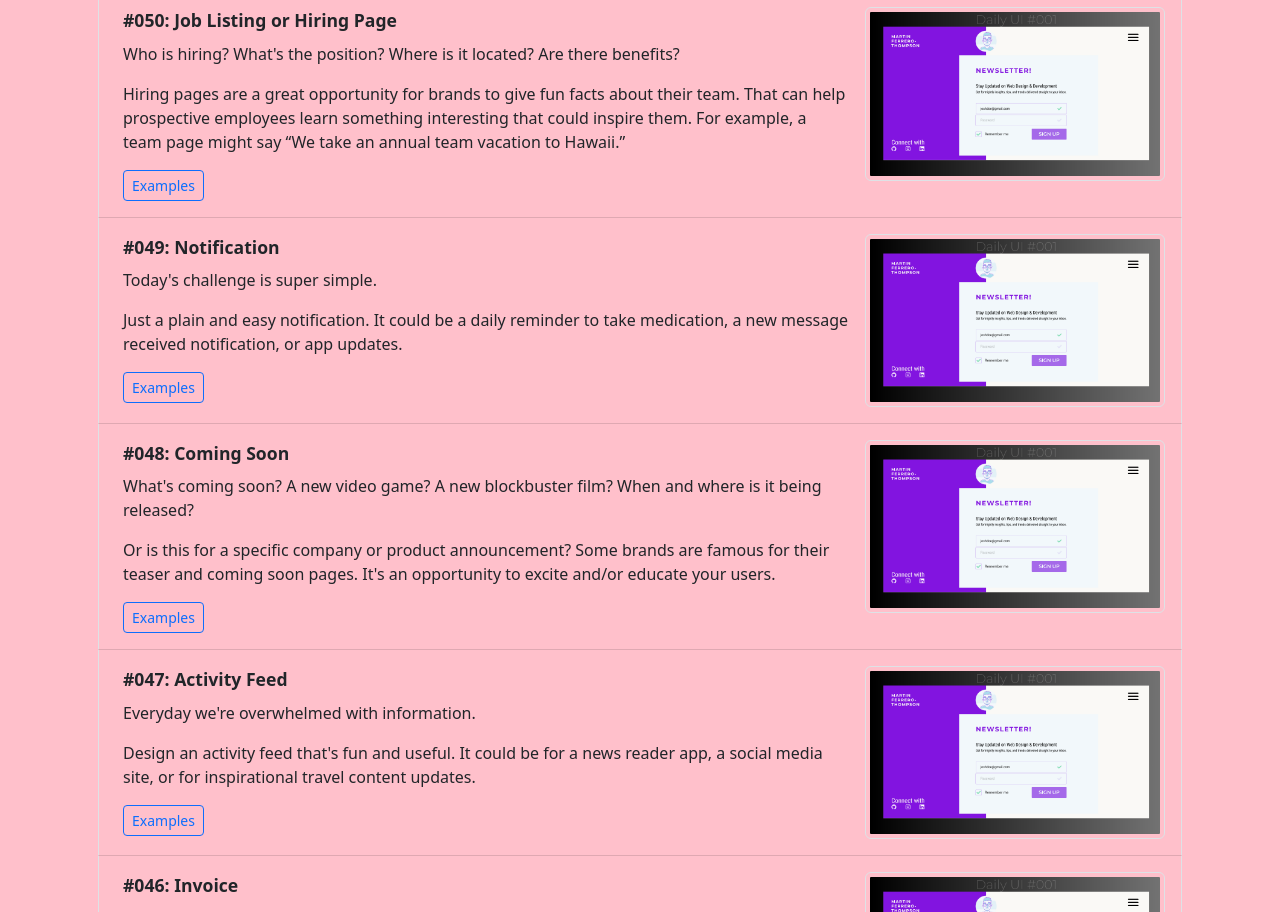
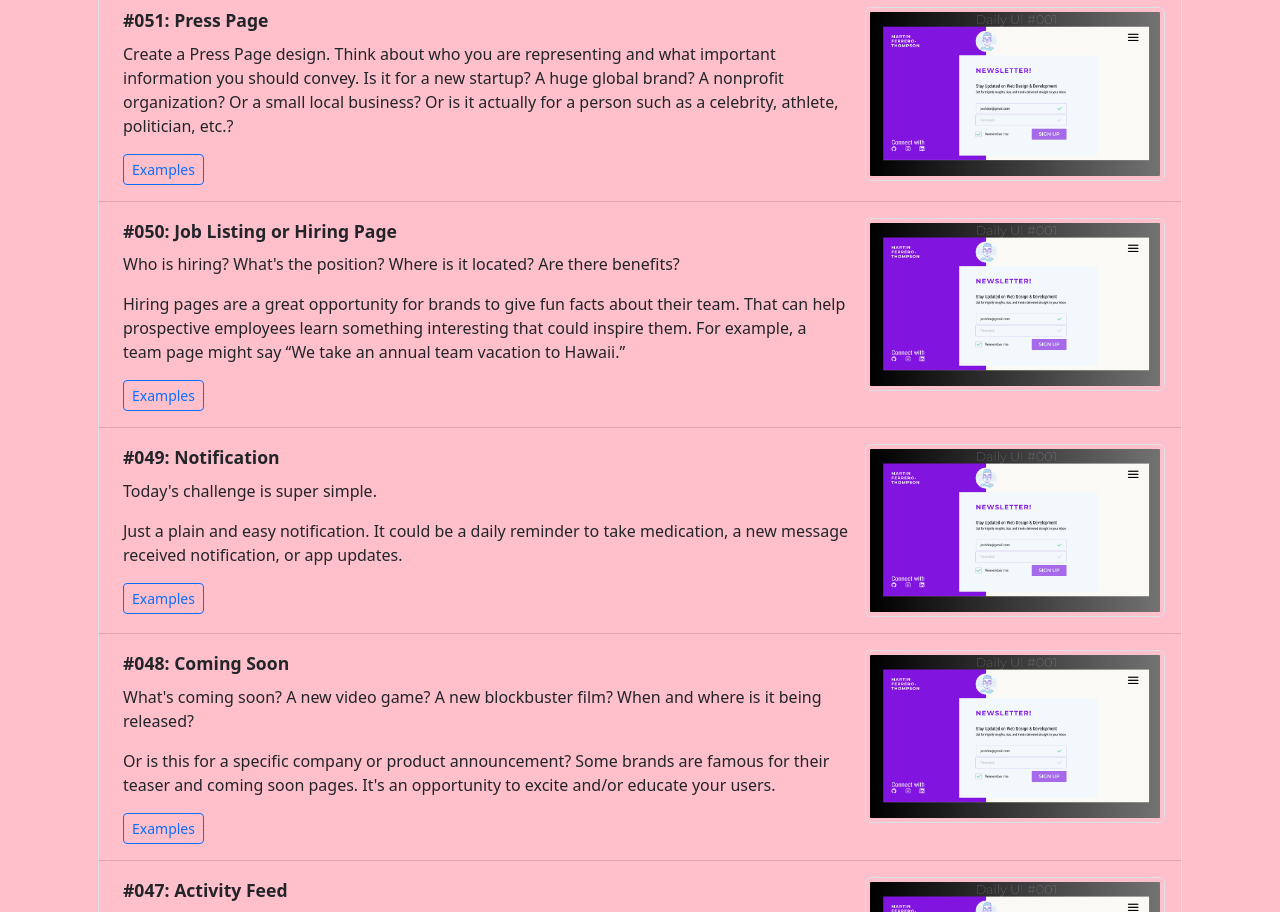
Before and after one commit to Martin-Ferrero-Thompson/dailyUI, a website built with Vite: page src/index.html in a window 1280 px wide. Shown: the part 748-1660 px from the top of the page. Built offline with nearby package versions, Linux system fonts and the light colour scheme; files whose address does not match are found by name.

Commit message:
Add #051

```diff
--- a/src/index.html
+++ b/src/index.html
@@ -31,6 +31,21 @@
 
         <ul class="list-group">
 
+          <li class="list-group-item d-flex justify-content-between align-items-start">
+            <div class="ms-2 me-auto">
+              <div class="fw-bold">#051: Press Page</div>
+              <p>Create a Press Page design. Think about who you are representing and what important information you
+                should convey. Is it for a new startup? A huge global brand? A nonprofit organization? Or a small local
+                business? Or is it actually for a person such as a celebrity, athlete, politician, etc.?</p>
+              <div class="d-flex flex-column justify-content-center mt-2 align-items-start">
+                <a href="https://collectui.com/challenges/press-page" target="_blank"
+                  class="btn btn-sm btn-outline-primary">Examples</a>
+              </div>
+            </div>
+            <a href="../Day#001/index.html" target="_blank">
+              <img src="./images/Daily-001-SignUpPage.png" class="img-thumbnail" alt="Challenge Solution">
+            </a>
+          </li>
           <li class="list-group-item d-flex justify-content-between align-items-start">
             <div class="ms-2 me-auto">
               <div class="fw-bold">#050: Job Listing or Hiring Page</div>
```
